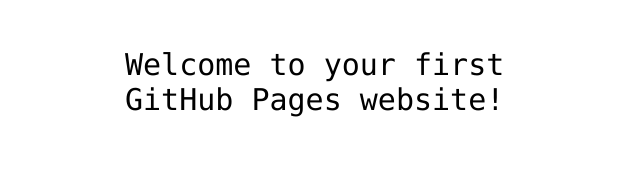
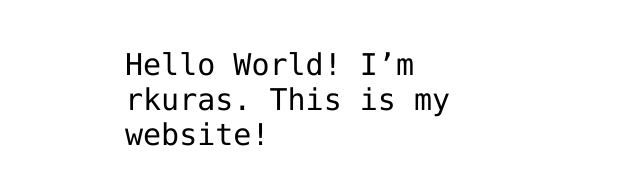
Before and after one commit to rkuras/hello-world, a plain HTML site: page index.html in a window 1280 px wide. Shown: the part 341-526 px from the top of the page, without its empty margins (315-955 px from the left). Drawn offline with Linux system fonts and the light colour scheme.

Commit message:
Add Introduction to index.html file

```diff
--- a/index.html
+++ b/index.html
@@ -12,7 +12,7 @@
 <img src="https://octodex.github.com/images/daftpunktocat-thomas.gif" id="octocat" alt="octocat-gif" />
 
 <!-- Change this code here by copy and pasting your template on line 15 -->
-<p>Welcome to your first GitHub Pages website!</p>
+<p>Hello World! I’m rkuras. This is my website!</p>
 
 </body>
 </html>
```
